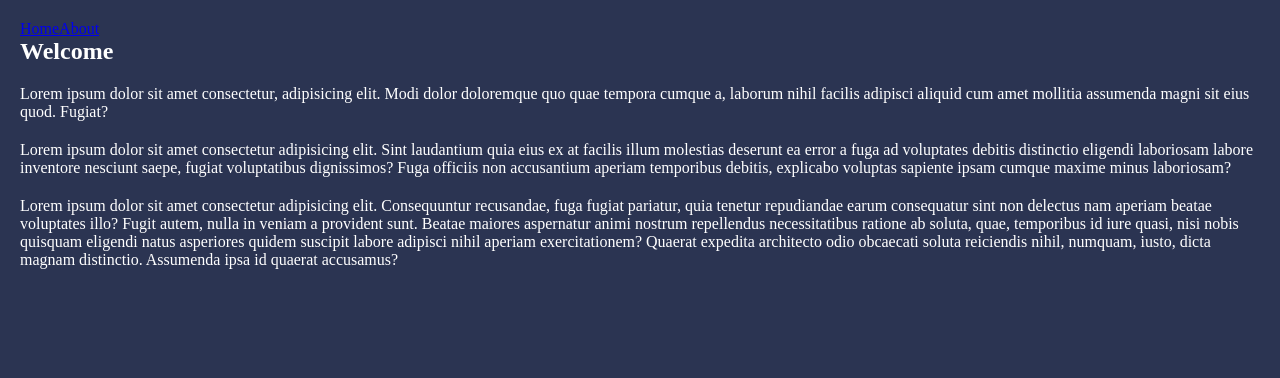
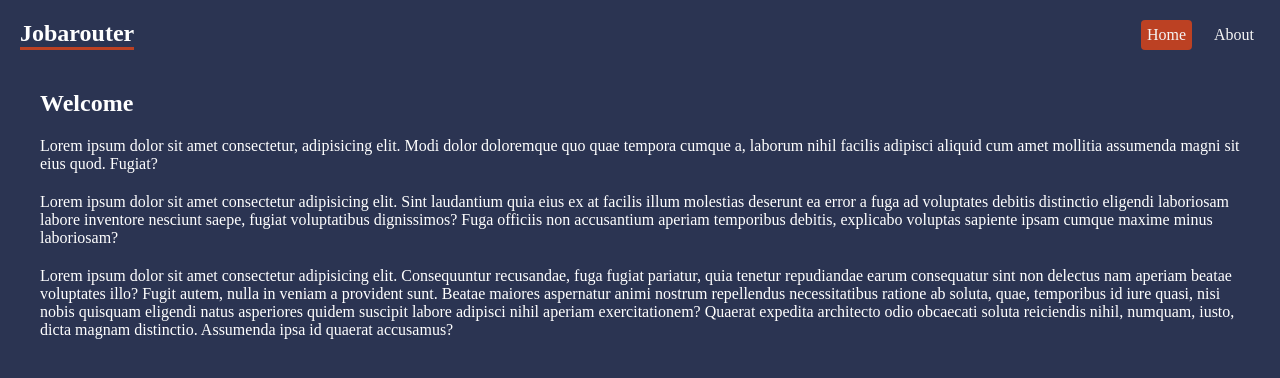
Before and after one commit to ksmcod/react-router-course, a React (Vite) app: page / in a window 1280 px wide. Shown: the top 378 px of the page. Built offline with nearby package versions, Linux system fonts and the light colour scheme.

Commit message:
Switched from old way of routing with BrowserRouter to newer way introduced in v6:createBrowserRouter, createRoutesFromElements,RouterProvider

```diff
--- a/src/App.jsx
+++ b/src/App.jsx
@@ -1,27 +1,20 @@
-import { BrowserRouter,Routes,Route,Link,NavLink } from "react-router-dom"
-import React, { useState, useEffect } from 'react';
-import Home from "./pages/Home"
-import About from "./pages/About"
+import { createBrowserRouter, createRoutesFromElements,Route, RouterProvider } from "react-router-dom"
+import Home from './pages/Home'
+import About from './pages/About'
+import RootLayout from "./layouts/RootLayout"
 
 
-export default function app() {
+const router = createBrowserRouter(
+  createRoutesFromElements(
+    <Route path="/" element={<RootLayout />}>
+      <Route index element={<Home />} />
+      <Route path="about" element={<About />} />
+    </Route>
+  )
+)
 
-  useEffect(() => {
-    document.title = "React Router"
-  },[])
-
+export default function App() {
   return (
-    <BrowserRouter>
-    <header>
-      <Link to="/">Home</Link>
-      <NavLink to="about">About</NavLink>
-    </header>
-      <main>
-        <Routes>
-          <Route index element={<Home />} />
-          <Route path="about" element={<About />} />
-        </Routes>
-      </main>
-    </BrowserRouter>
+    <RouterProvider router={router} />
   )
 }
--- a/src/index.css
+++ b/src/index.css
@@ -28,3 +28,33 @@
   background: var(--primary);
   cursor: pointer;
 }
+
+/* NAVBAR */
+header nav {
+  display: flex;
+  gap: 16px;
+  justify-content: end;
+  max-width: 1600px;
+  margin: 0 auto;
+}
+
+header nav h1 {
+  margin-right: auto;
+  border-bottom: 3px solid var(--primary);
+}
+
+header nav a {
+  text-decoration: none;
+  padding: 6px;
+  border-radius: 4px;
+  color: whitesmoke;
+}
+
+header nav a.active {
+  background: var(--primary);
+}
+
+main {
+  max-width: 1200px;
+  margin: 40px auto;
+}
--- /dev/null
+++ b/src/layouts/RootLayout.jsx
@@ -0,0 +1,20 @@
+import React from 'react'
+import { NavLink, Outlet } from 'react-router-dom'
+
+export default function RootLayout() {
+  return (
+    <div className="root-layout">
+        <header>
+            <nav>
+                <h1>Jobarouter</h1>
+                <NavLink to="/">Home</NavLink>
+                <NavLink to="about">About</NavLink>
+            </nav>
+        </header>
+
+        <main>
+            <Outlet />
+        </main>
+    </div>
+  )
+}
```
